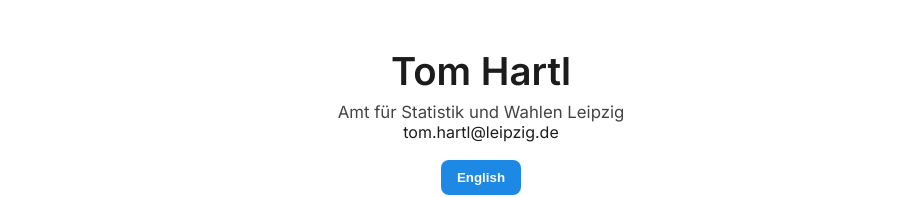
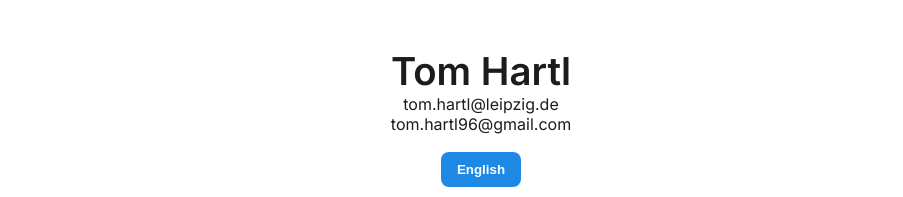
Before and after one commit to THartl1/tom-hartl.eu, a plain HTML site: page index.html in a window 1280 px wide. Shown: the top 197 px of the page, without its empty margins (159-1062 px from the left). Drawn offline with Linux system fonts and the light colour scheme.

Commit message:
Update index.html

```diff
--- a/index.html
+++ b/index.html
@@ -155,8 +155,9 @@
 <!-- Rest of your HTML remains unchanged -->
 <header>
   <h1>Tom Hartl</h1>
-  <div class="job-title" id="jobTitle">Amt für Statistik und Wahlen Leipzig</div>
   <div class="contact-info">tom.hartl@leipzig.de</div>
+  <div class="contact-info">tom.hartl96@gmail.com</div>
+  <!-- <div class="job-title" id="jobTitle">Amt für Statistik und Wahlen Leipzig</div> --!>
   <div class="lang-switch" style="display:flex;justify-content:center">
     <button id="toggleBtn" aria-pressed="false" aria-label="Switch language">Deutsch</button>
   </div>
```
